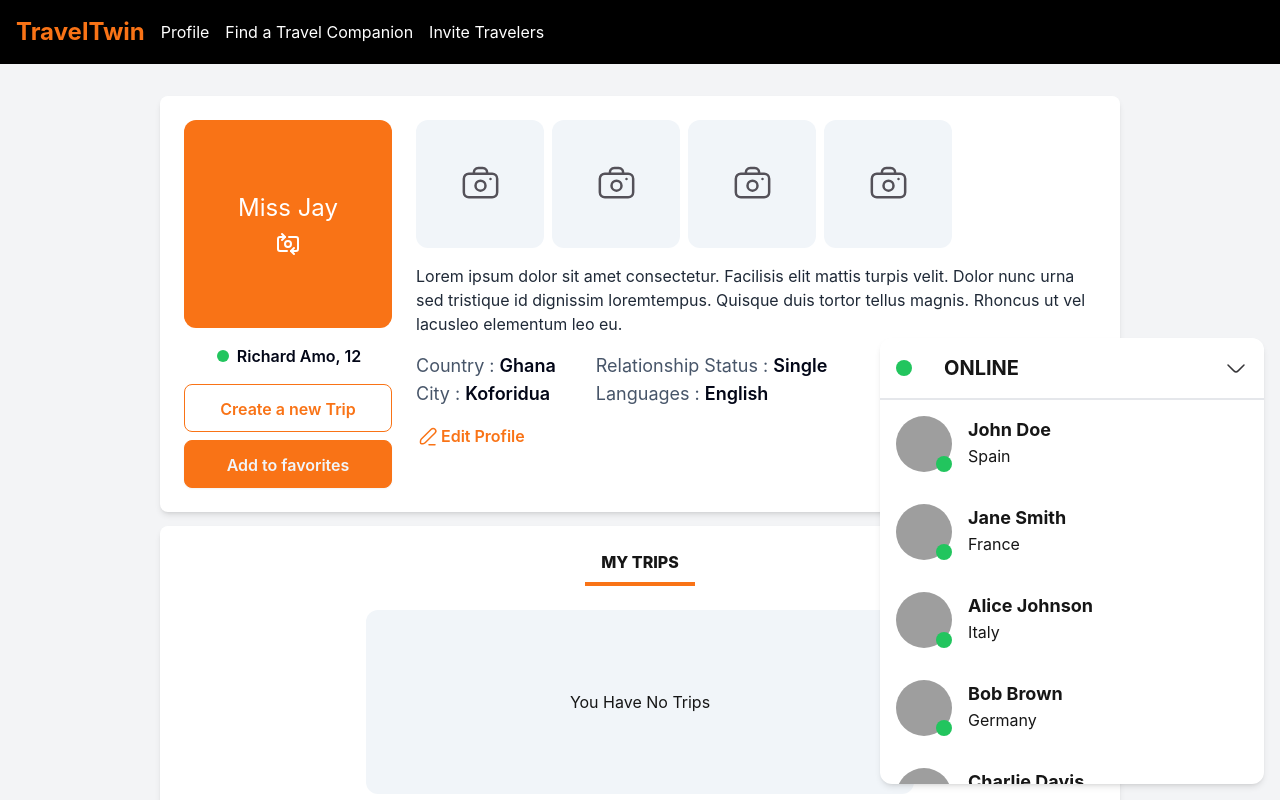
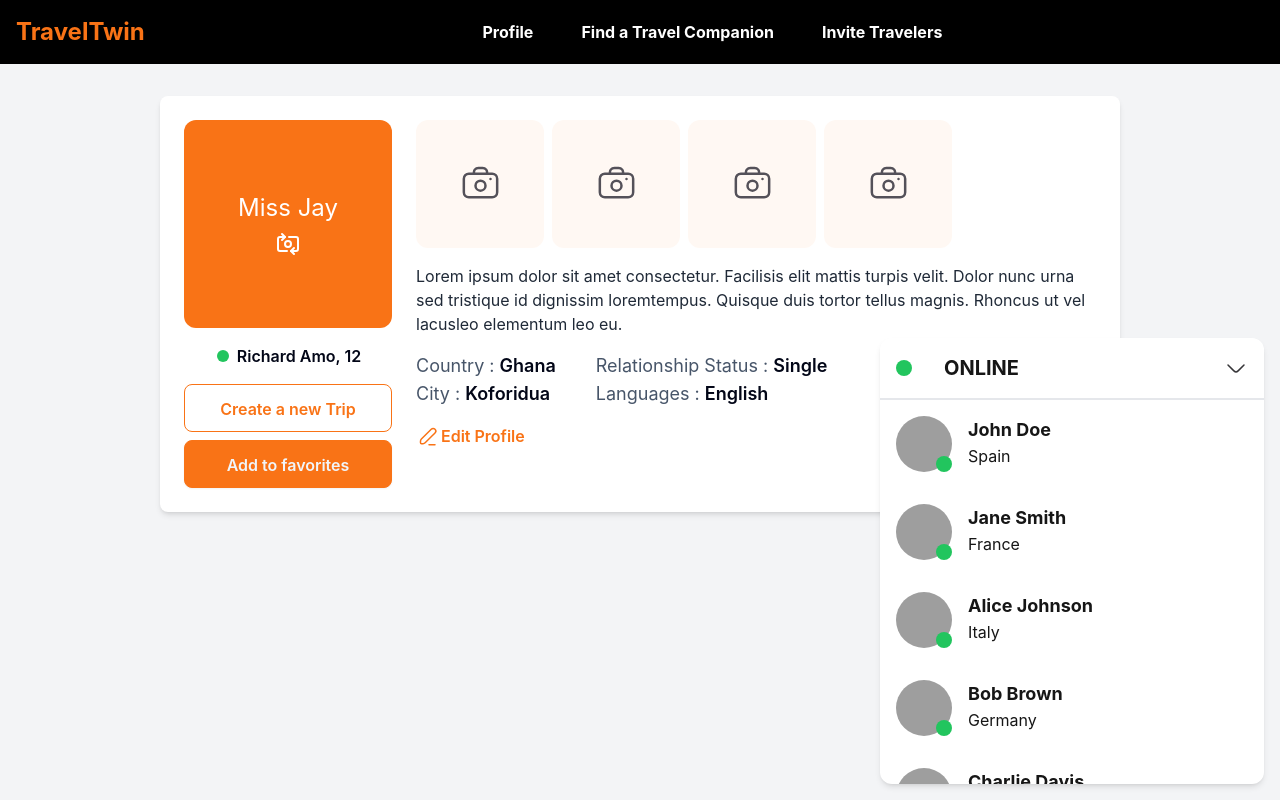
Before and after one commit to FavoriteGirl/Tt-, a React (Vite) app: page /profile in a window 1280 px wide. Built offline with nearby package versions, Linux system fonts and the light colour scheme; grey boxes are pictures that could not be loaded.

Commit message:
add header and imageselector fixes

```diff
--- a/src/Pages/Profile/index.jsx
+++ b/src/Pages/Profile/index.jsx
@@ -158,14 +158,14 @@ function ProfilePage() {
               </div>
             </div>
             {/* Profile Section */}
-            <div className="bg-white shadow-md rounded-lg p-6 flex flex-col gap-6 items-center">
+            {/* <div className="bg-white shadow-md rounded-lg p-6 flex flex-col gap-6 items-center">
               <div className="w-full flex justify-center relative">
                 <h1 className="w-max font-extrabold border-solid border-b-4 border-b-primary px-4 pb-2">
                   MY TRIPS
                 </h1>
               </div>
               <UserTrips trips={trips} />
-            </div>
+            </div> */}
           </div>
         </div>
         <Chats />
--- a/src/components/Header.jsx
+++ b/src/components/Header.jsx
@@ -3,16 +3,24 @@ import React from "react";
 export const Header = () => {
   return (
     <header className="bg-black text-white w-screen p-4 flex justify-between items-center">
-      <div className="flex items-center justify-center space-x-4">
-        <div className="text-orange-500 text-2xl font-bold">TravelTwin</div>
-        <nav className="hidden md:flex space-x-4">
-          <a href="profile" className="hover:underline">
+      <div className=" flex items-center justify-center space-x-4 w-full">
+        <a href="/" className="text-2xl font-bold mr-auto">
+          <div className="text-orange-500 text-2xl font-bold">TravelTwin</div>
+        </a>
+        <nav className="hidden md:flex gap-12 w-full justify-center font-bold">
+          <a href="profile" className="hover:underline hover:text-primary">
             Profile
           </a>
-          <a href="travel-companion" className="hover:underline">
+          <a
+            href="travel-companion"
+            className="hover:underline hover:text-primary"
+          >
             Find a Travel Companion
           </a>
-          <a href="invite-travelers" className="hover:underline">
+          <a
+            href="invite-travelers"
+            className="hover:underline hover:text-primary"
+          >
             Invite Travelers
           </a>
         </nav>
--- a/src/components/ImageSelector.jsx
+++ b/src/components/ImageSelector.jsx
@@ -48,7 +48,7 @@ const ImageSelector = ({ imageId, imageName, setImage, userImages }) => {
     <>
       <label
         htmlFor="imageSelector"
-        className="bg-slate-100  w-32 h-32 rounded-xl flex items-center justify-center text-orange-500 cursor-pointer"
+        className="bg-primary bg-opacity-5 w-32 h-32 rounded-xl flex items-center justify-center text-orange-500 cursor-pointer"
       >
         <svg
           width="41"
```
